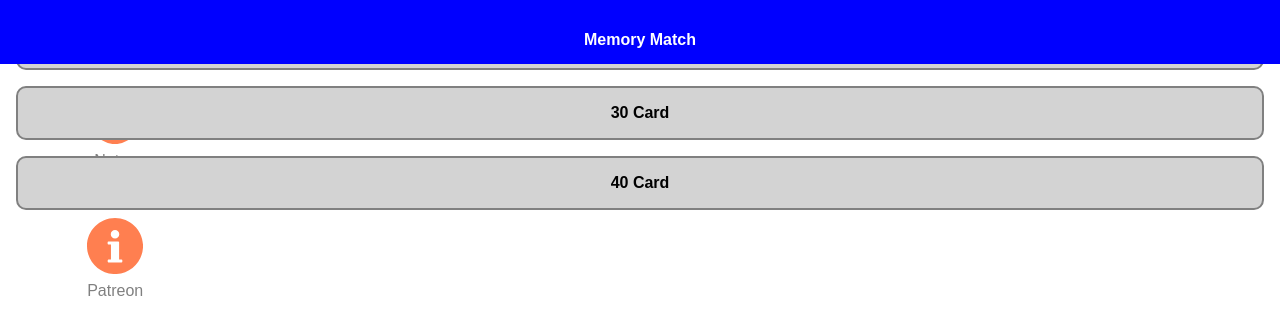
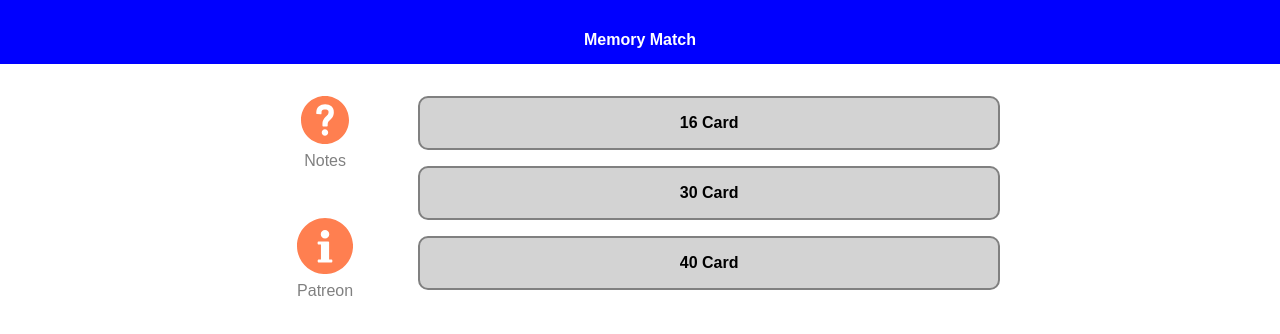
Before and after one commit to bob-fornal/memory-matcher, a plain HTML site: page public/index.html in a window 1280 px wide. Drawn offline with Linux system fonts and the light colour scheme; some packages are replaced by stand-ins of ours.

Commit message:
fix orientation

```diff
--- a/public/index.html
+++ b/public/index.html
@@ -26,9 +26,10 @@
         left: 0;
         position: absolute;
         top: 0;
-        width: 18vw;
+        width: 18%;
       }
     }
+
     .selections .tip {
       color: gray;
       font-family: Arial;
@@ -36,7 +37,19 @@
     }
 
     .games {
-      margin: 1rem;
+      bottom: 0;
+      box-sizing: border-box;
+      padding: 1rem;
+    }
+
+    @media screen and (orientation: landscape) {
+      .games {
+        display: inline-block;
+        left: 19%;
+        position: absolute;
+        top: 4rem;
+        width: 80%;
+      }
     }
 
     .category {
@@ -55,6 +68,7 @@
     <div><br/>Memory Match</div>
   </header>
 
+  <div class="parent-wrapper">
     <div class="selections">
       <div class="left">
         <a class="btn hidden" href="notes.html">
@@ -98,6 +112,7 @@
     </div>
 
     <div id="games" class="games"></div>
+  </div>
 
   <script src="storage.js"></script>
   <script src="state.js"></script>
--- a/public/service-worker.js
+++ b/public/service-worker.js
@@ -1,7 +1,7 @@
 // In your service worker
 importScripts('cache.adderall.js');
 
-const cachename = 'v2';
+const cachename = 'v3';
 
 const STATIC_ASSETS = [
   '/',
--- a/public/styles.css
+++ b/public/styles.css
@@ -1,6 +1,7 @@
 body {
   margin: 0;
 }
+
 @media screen
   and (min-device-width: 768px) {
     .parent-wrapper {
```
Lines whose indentation alone changed are shown as unchanged.
